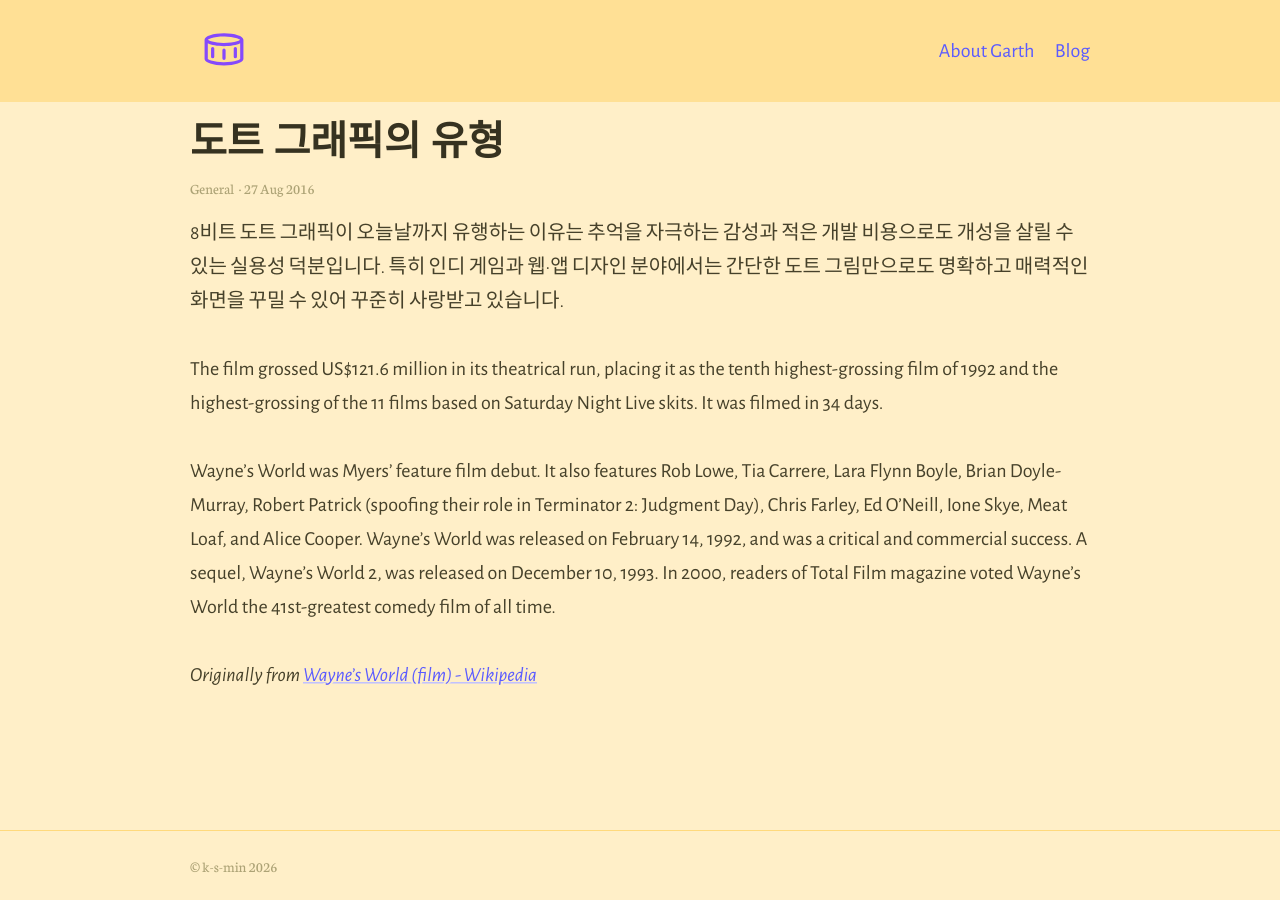
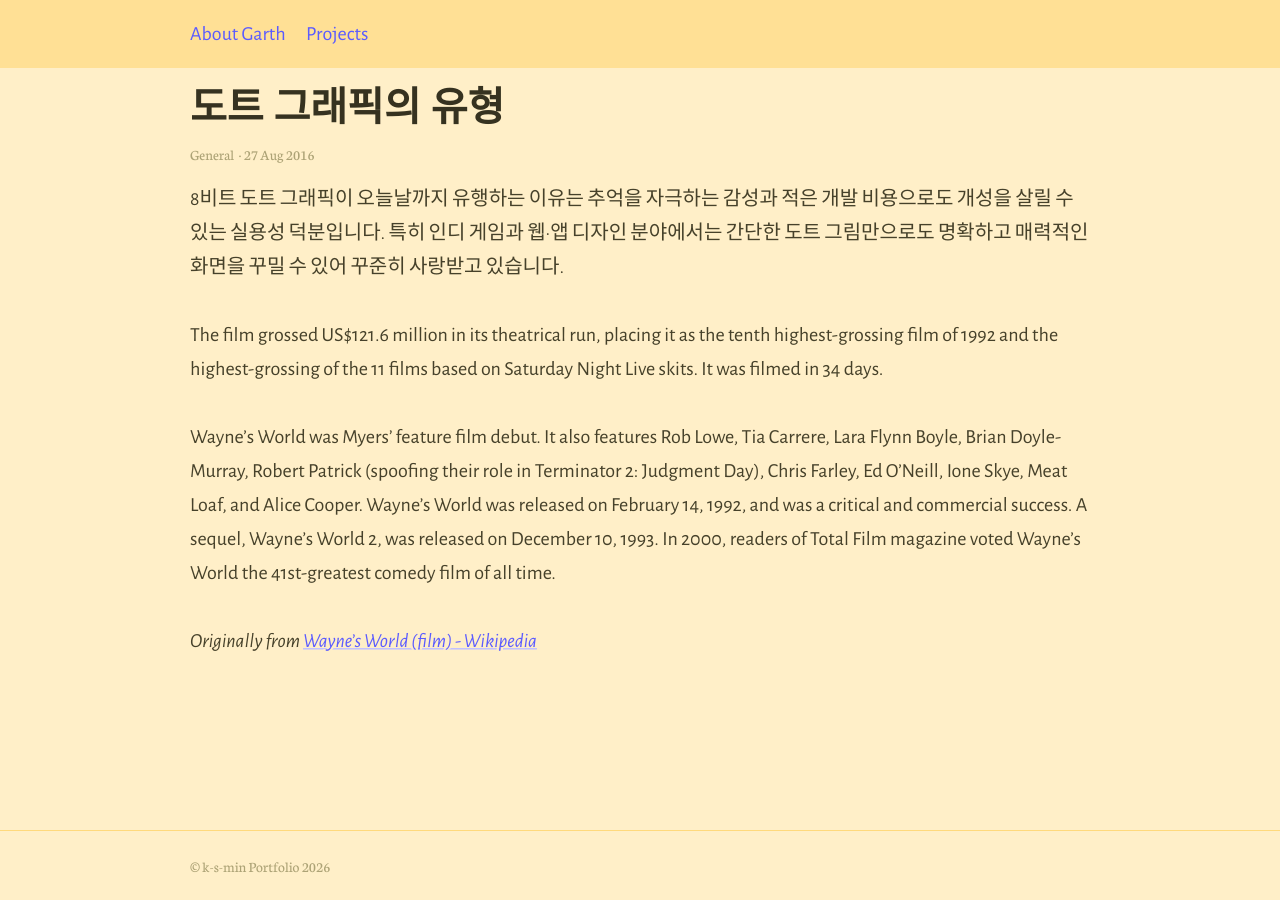
Before and after one commit to k-s-min/k-s-min.github.io, a Jekyll site: the page built from _posts/2016-08-27-example-post-one.md, in a window 1280 px wide. Built offline with Jekyll 4.4.1, drawn with Linux system fonts in a browser that asks for light colours; part of the change alters nothing that is shown.

Commit message:
Update _config.yml

```diff
--- a/_config.yml
+++ b/_config.yml
@@ -1,11 +1,5 @@
+
 # Site configuration
-# 1. Files excluded from Jekyll builds
-# 2. Installed Gems
-# 3. Gem settings
-# 4. Jekyll settings
-# 5. Collections
-# 6. Jekyll collections settings
-# 7. Site settings
 
 # 1. Files excluded from Jekyll builds
 exclude:
@@ -24,22 +18,22 @@ plugins:
 - jekyll-paginate
 
 # 3. Gem settings
-paginate: 2 # jekyll-paginate > items per page
-paginate_path: page:num # jekyll-paginate > blog page
+paginate: 5
+paginate_path: page:num
 
 # 4. Jekyll settings
 sass:
-  style: compressed # Style compression
-permalink: pretty  # Permalink style (/YYYY/MM/DD/page-name/)
-excerpt_separator: <!-- more --> # Marks end of excerpt in posts
-timezone: Europe/London # Timezone for blog posts and alike
+  style: compressed
+permalink: pretty
+excerpt_separator: <!-- more -->
+timezone: Asia/Seoul
 
 # 5. Collections
 collections:
   posts:
-    title: Blog # Needed for Siteleaf
+    title: Projects
     output: true
-    description: "도트 그래픽 관련 자료 공유" # The post list page content
+    description: "금융 데이터 분석 및 퀀트 투자 전략 연구"
 
 # 6. Jekyll collections settings
 defaults:
@@ -48,20 +42,20 @@ defaults:
       path: ""
       type: pages
     values:
-      layout: page # Default layout
+      layout: page
   -
     scope:
       path: ""
       type: posts
     values:
-      layout: post # Default layout
+      layout: post
 
 # 7. Site settings
-encoding: utf-8 # Make sure the encoding is right
-title: "k-s-min" # Site name or title
-logo: "/assets/logo.svg" # Site logo
-# favicon: "/favicon.ico" # Uncomment to add custom favicon, or leave as is to use site logo
-description: "도트 그래픽 관련 자료 공유" # Site description and default description
-url: "https://k-s-min.github.io" # Site url
+encoding: utf-8
+title: "k-s-min Portfolio"
+# logo: "/assets/logo.svg"
+# favicon: "/favicon.ico"
+description: "Quantitative Finance & Data Analysis"
+url: "https://k-s-min.github.io"
 baseurl: ""
 lang: ko-KR
```
